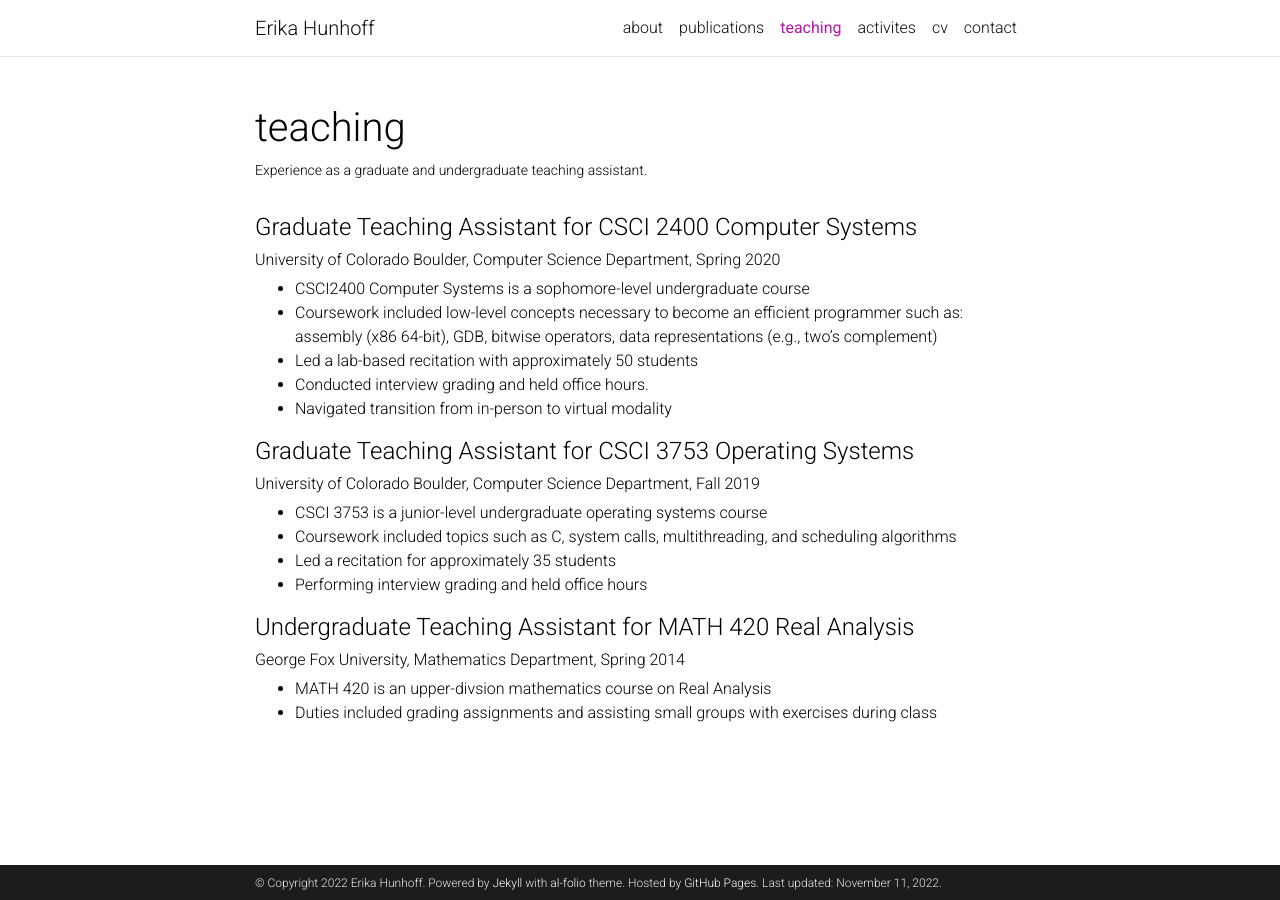
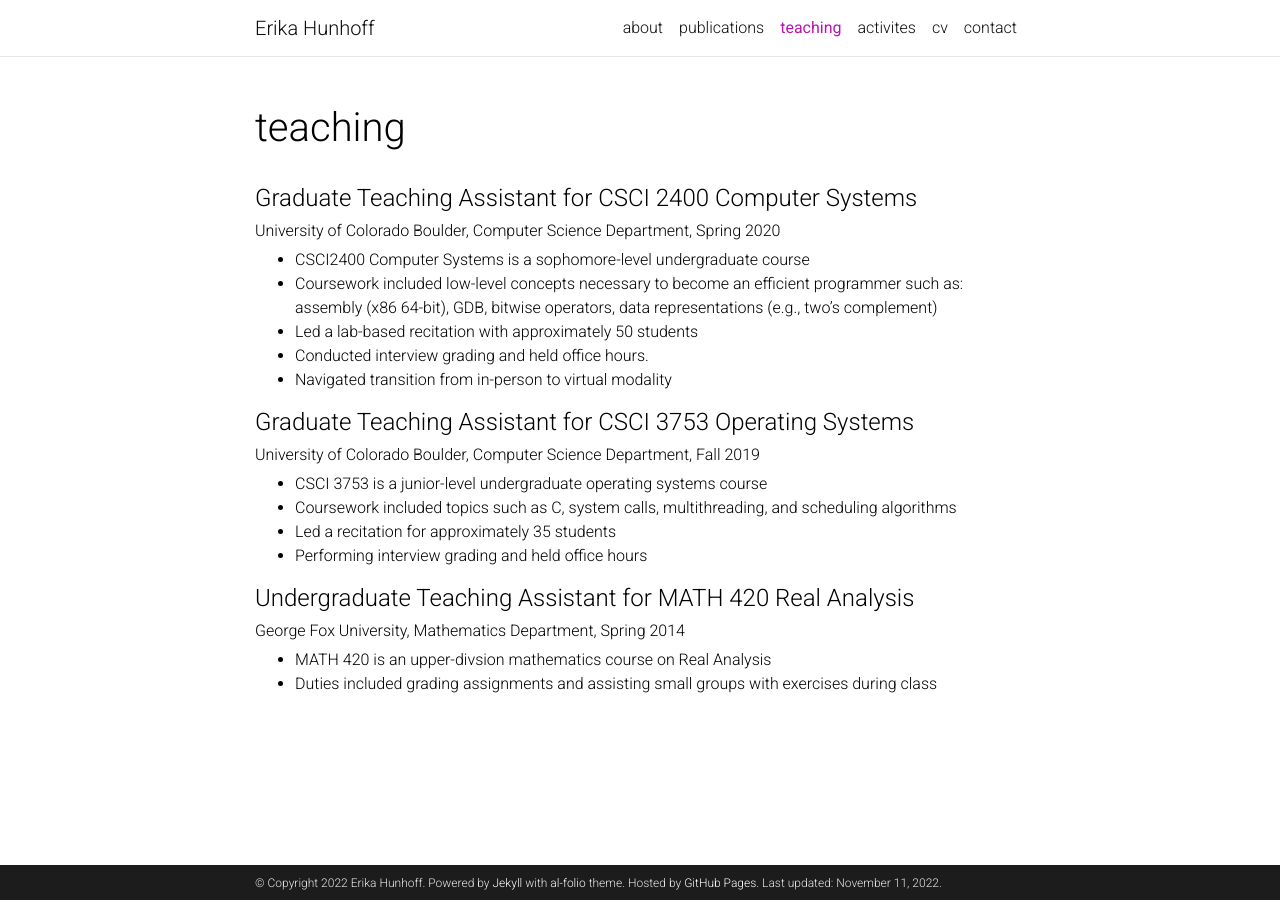
Before and after one commit to hunhoffe/hunhoffe.github.io, a Jekyll site: the page built from _pages/teaching.md, in a window 1280 px wide. Built offline with Jekyll 4.4.1, drawn with Linux system fonts in a browser that asks for light colours; comment, search, counter and statistics services are not loaded; a style sheet for code colours, icons or effects is not loaded.

Commit message:
Remove teaching description

```diff
--- a/_pages/teaching.md
+++ b/_pages/teaching.md
@@ -2,7 +2,6 @@
 layout: page
 permalink: /teaching/
 title: teaching
-description: Experience as a graduate and undergraduate teaching assistant.
 nav: true
 nav_order: 2
 socials: true
```
